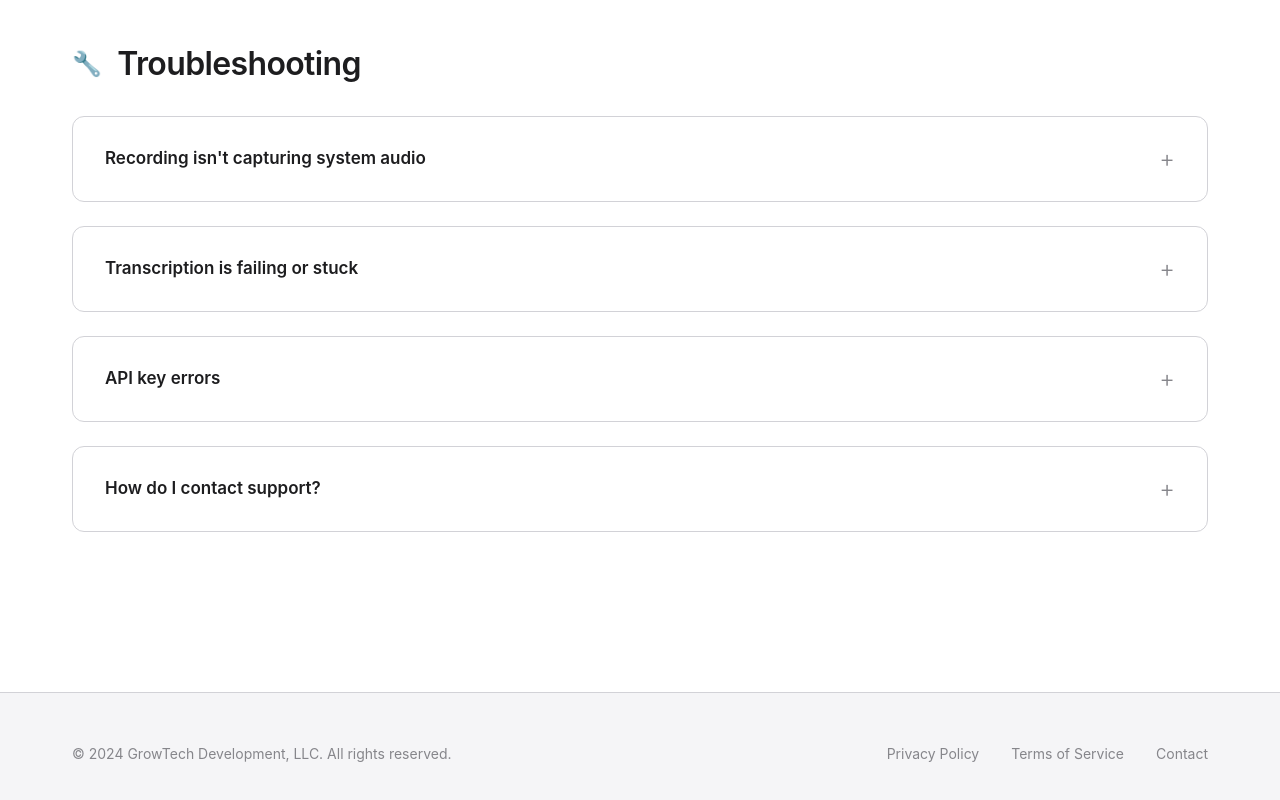
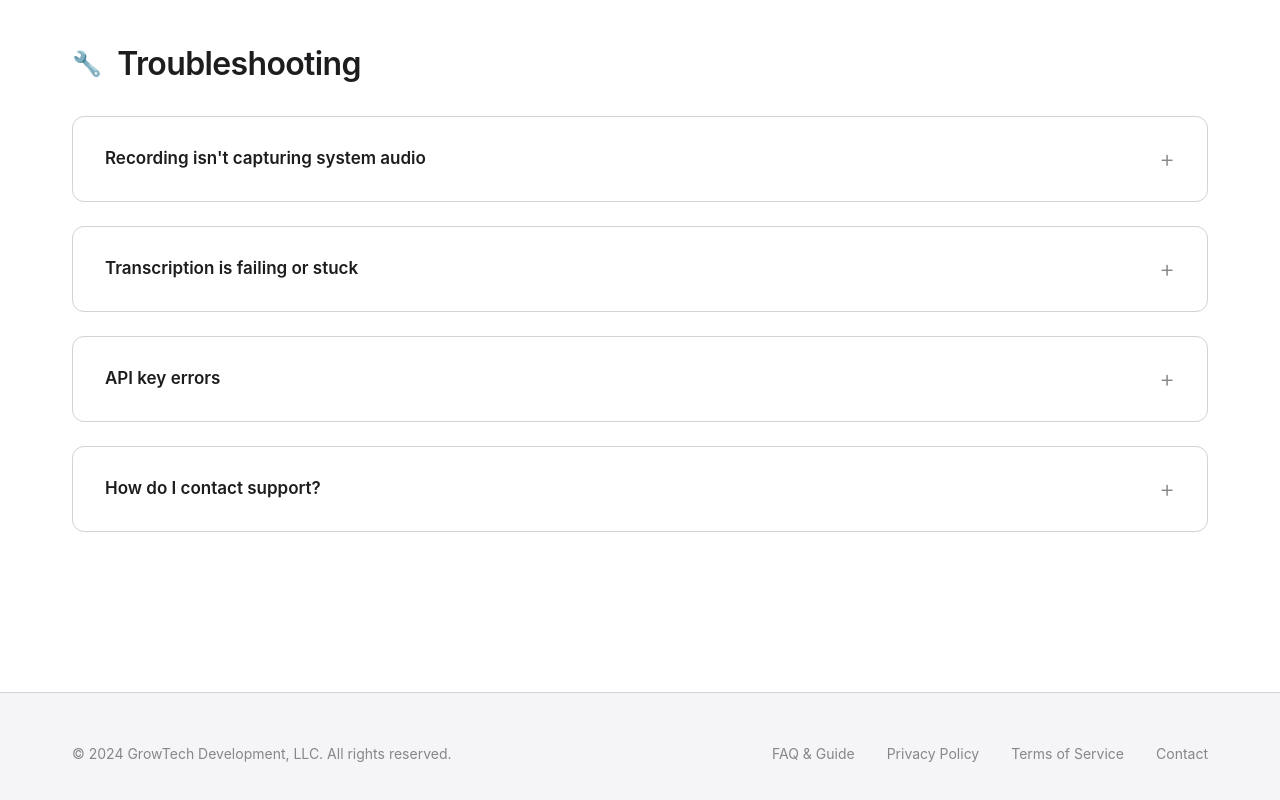
Before and after one commit to webdevguyrg/SoundMindAI-public, a plain HTML site: page faq.html in a window 1280 px wide. Shown: the part 5226-6026 px from the top of the page. Drawn offline with Linux system fonts and the light colour scheme.

Commit message:
Add FAQ link to footer on all pages for consistency

```diff
--- a/faq.html
+++ b/faq.html
@@ -763,6 +763,7 @@
             <div class="footer__content">
                 <p class="footer__copyright">&copy; 2024 GrowTech Development, LLC. All rights reserved.</p>
                 <ul class="footer__links">
+                    <li><a href="faq.html" class="footer__link">FAQ & Guide</a></li>
                     <li><a href="privacy.html" class="footer__link">Privacy Policy</a></li>
                     <li><a href="terms.html" class="footer__link">Terms of Service</a></li>
                     <li><a href="mailto:support@soundmindai.net" class="footer__link">Contact</a></li>
```
Also changed, not shown: privacy.html (+1 -0 lines), terms.html (+1 -0 lines).
